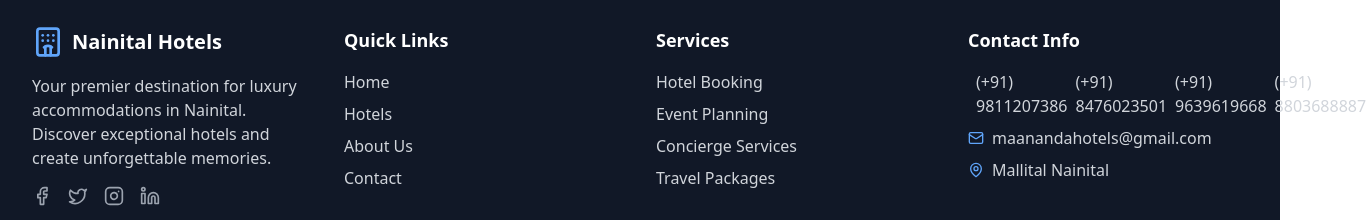
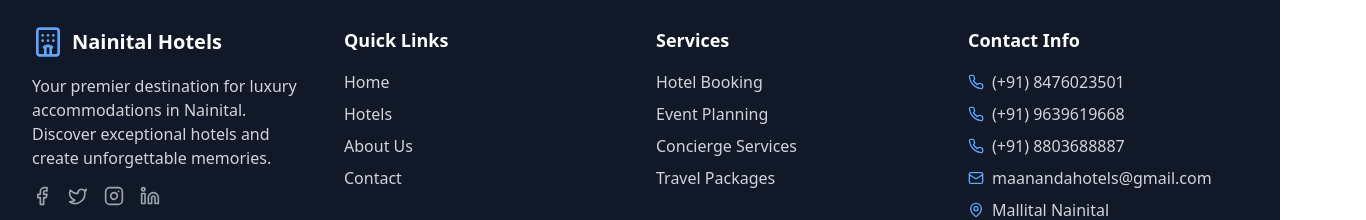
Before and after one commit to rahulntl/hotelHub, a React (Vite) app: page /admin in a window 1280 px wide. Shown: the part 886-1106 px from the top of the page, 1366 px wide, since content can reach past the window. Built offline with nearby package versions, Linux system fonts and the light colour scheme; no server answers.

Commit message:
Updated Footer.tsx

```diff
--- a/src/components/Layout/Footer.tsx
+++ b/src/components/Layout/Footer.tsx
@@ -48,11 +48,17 @@ const Footer: React.FC = () => {
             <div className="space-y-2">
               <div className="flex items-center space-x-2">
                 <Phone className="h-4 w-4 text-blue-400" />
-                <span className="text-gray-300">(+91) 9811207386</span>
                 <span className="text-gray-300">(+91) 8476023501</span>
+              </div>
+              <div className="flex items-center space-x-2">
+                <Phone className="h-4 w-4 text-blue-400" />
                 <span className="text-gray-300">(+91) 9639619668</span>
+              </div>
+              <div className="flex items-center space-x-2">
+                <Phone className="h-4 w-4 text-blue-400" />
                 <span className="text-gray-300">(+91) 8803688887</span>
               </div>
+
               <div className="flex items-center space-x-2">
                 <Mail className="h-4 w-4 text-blue-400" />
                 <span className="text-gray-300">maanandahotels@gmail.com</span>
```
